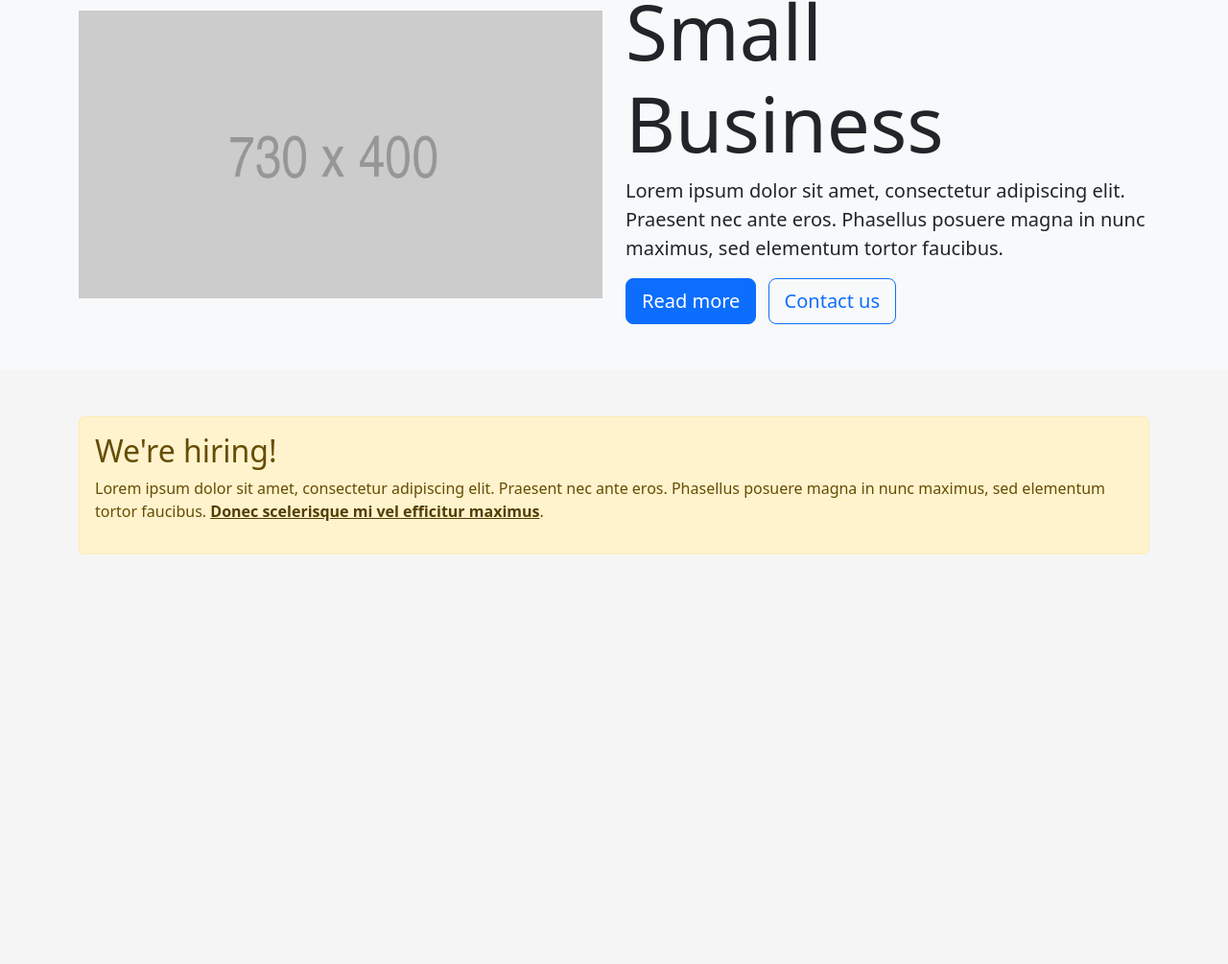
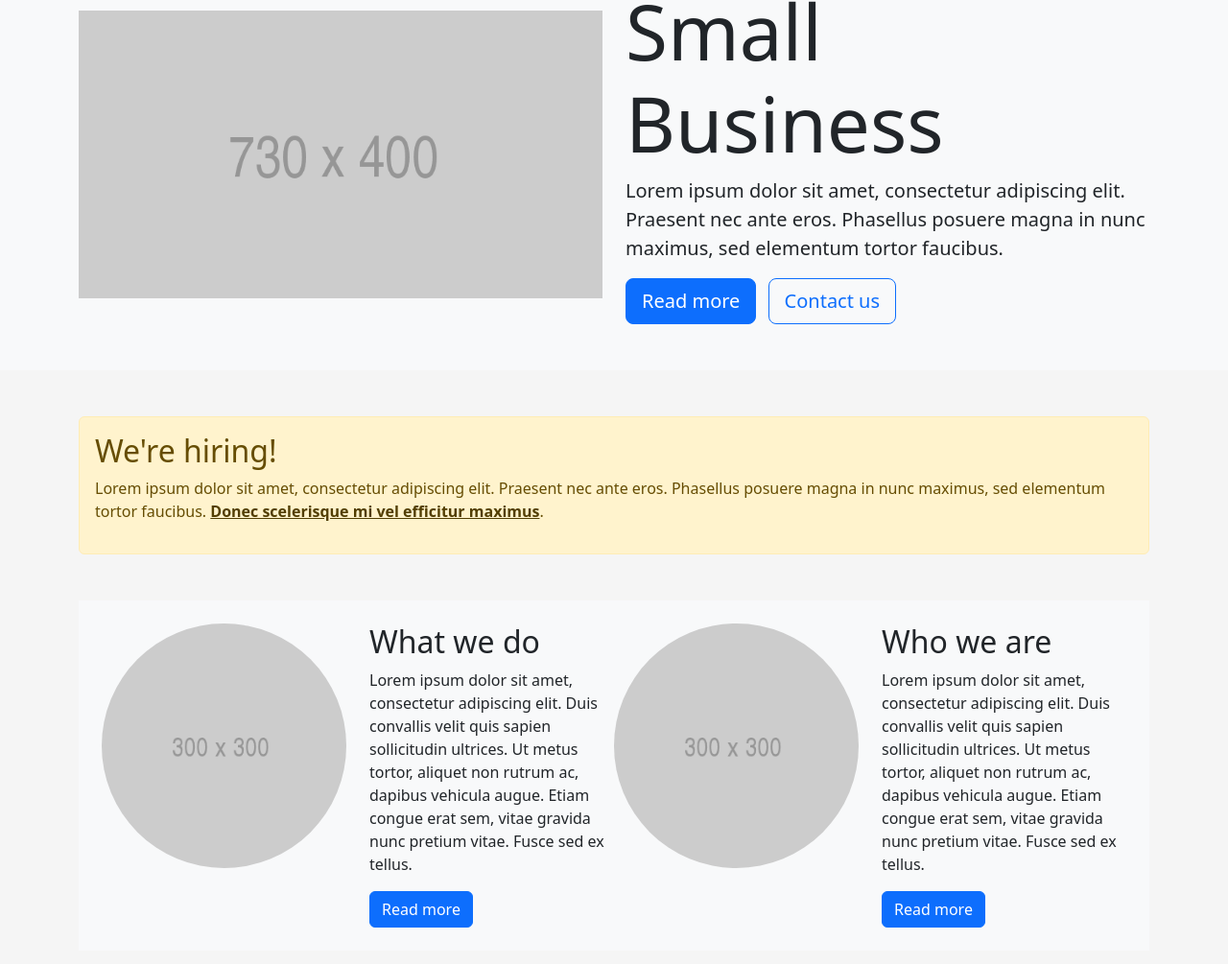
Before and after one commit to Michal-Radomski/Udemy_Frontend_Courses, a plain HTML site: page 01 Bootstrap5/14_Small_Business/index.html in a window 1280 px wide. Shown: the part 121-1126 px from the top of the page at 96% size. Before the commit the page ends 800 px from the top, so only its background shows below. Drawn offline with nearby package versions, Linux system fonts and the light colour scheme; some packages are replaced by stand-ins of ours; a script that the page names is missing.

Commit message:
Proj6 - commit5

```diff
--- a/01 Bootstrap5/14_Small_Business/index.html
+++ b/01 Bootstrap5/14_Small_Business/index.html
@@ -114,6 +114,41 @@
           <a href="#0" class="alert-link">Donec scelerisque mi vel efficitur maximus</a>.
         </p>
       </div>
+
+      <div class="row g-0 bg-light p-4 mb-3 mb-sm-5">
+        <div class="col-12 col-lg-6 mb-4 mb-lg-0">
+          <div class="row">
+            <div class="col-12 col-sm-6 text-center">
+              <img src="img/300x300.png" class="img-fluid rounded-circle mb-4 mb-lg-0" />
+            </div>
+            <div class="col-12 col-sm-6">
+              <h2>What we do</h2>
+              <p>
+                Lorem ipsum dolor sit amet, consectetur adipiscing elit. Duis convallis velit quis sapien sollicitudin
+                ultrices. Ut metus tortor, aliquet non rutrum ac, dapibus vehicula augue. Etiam congue erat sem, vitae
+                gravida nunc pretium vitae. Fusce sed ex tellus.
+              </p>
+              <a href="#0" class="btn btn-primary">Read more</a>
+            </div>
+          </div>
+        </div>
+        <div class="col-12 col-lg-6">
+          <div class="row">
+            <div class="col-12 col-sm-6 text-center">
+              <img src="img/300x300.png" class="img-fluid rounded-circle mb-4 mb-lg-0" />
+            </div>
+            <div class="col-12 col-sm-6">
+              <h2>Who we are</h2>
+              <p>
+                Lorem ipsum dolor sit amet, consectetur adipiscing elit. Duis convallis velit quis sapien sollicitudin
+                ultrices. Ut metus tortor, aliquet non rutrum ac, dapibus vehicula augue. Etiam congue erat sem, vitae
+                gravida nunc pretium vitae. Fusce sed ex tellus.
+              </p>
+              <a href="#0" class="btn btn-primary">Read more</a>
+            </div>
+          </div>
+        </div>
+      </div>
     </div>
   </body>
 </html>
```
